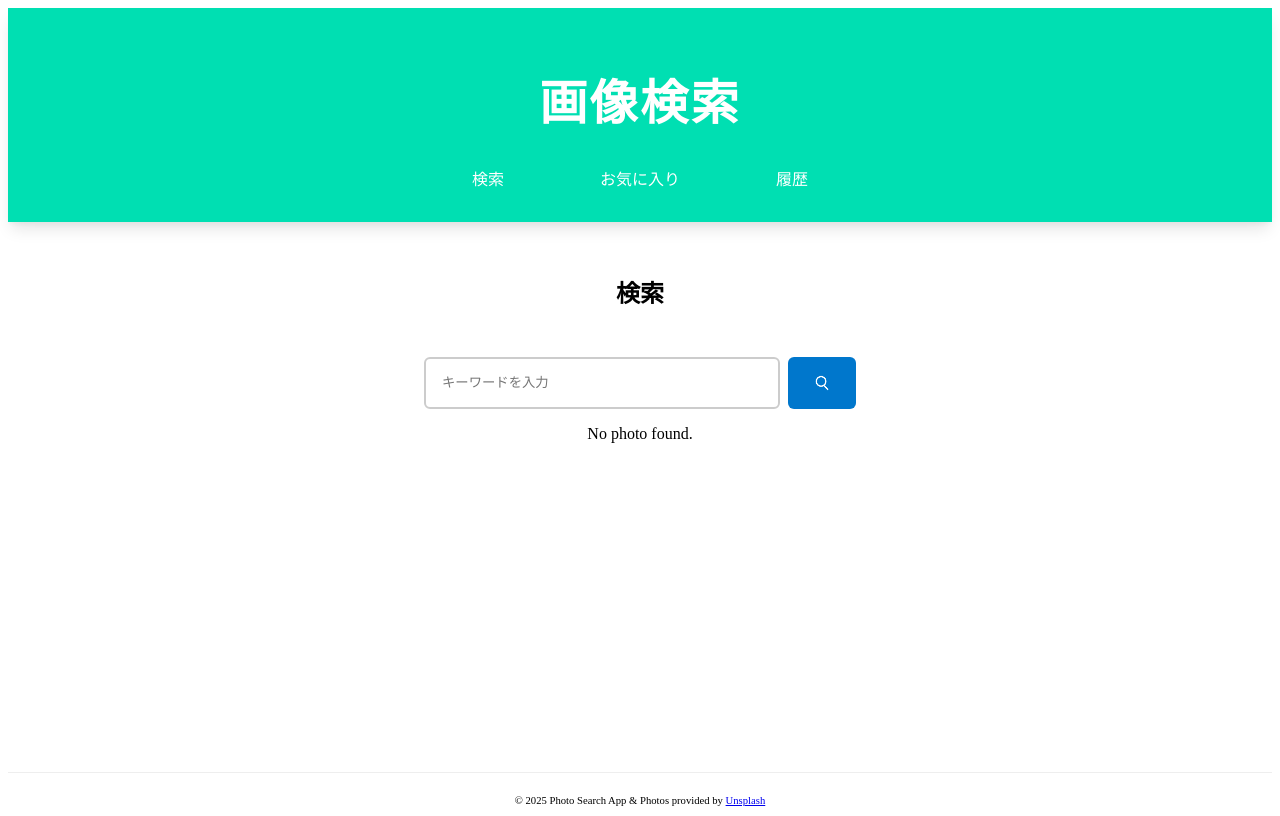
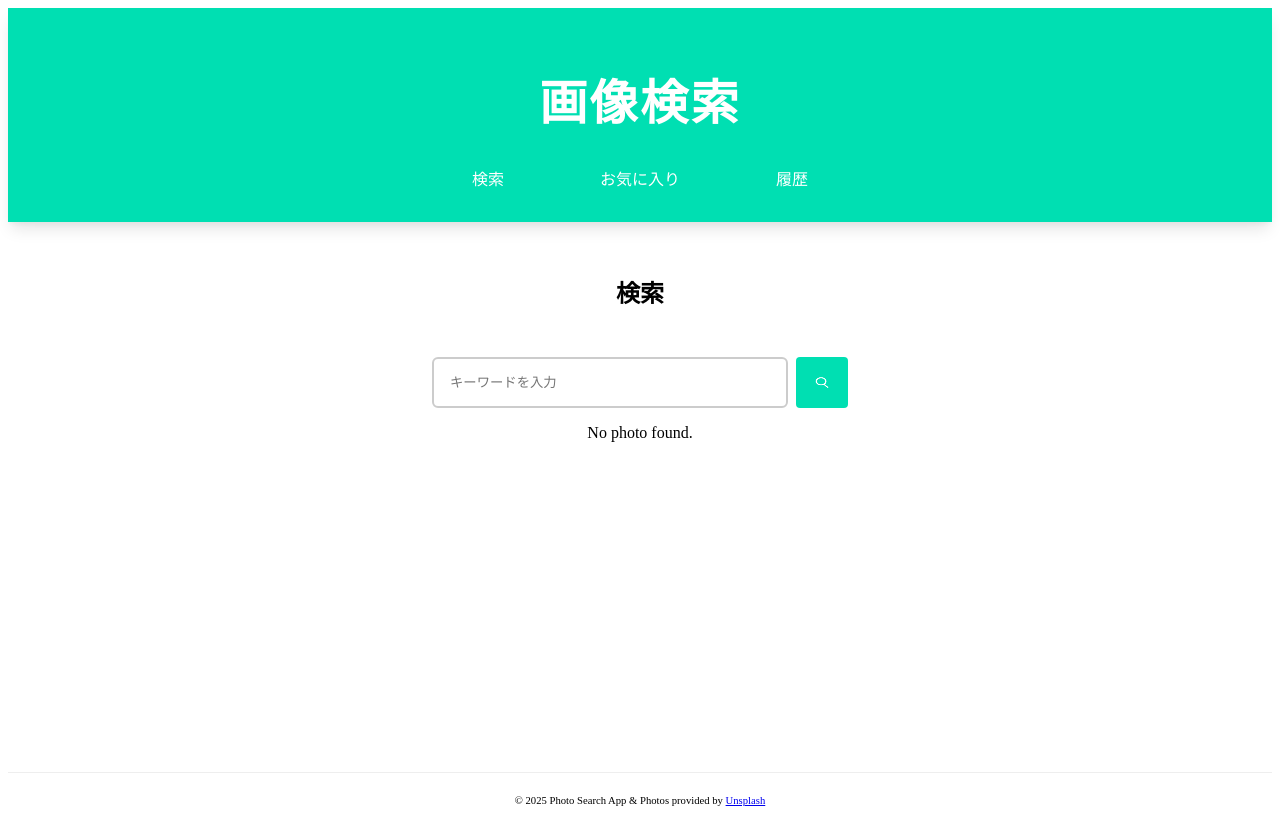
Before and after one commit to Siraisi0321/Second_term_seminar_React2, a React (Vite) app: page / in a window 1280 px wide. Built offline with nearby package versions, Linux system fonts and the light colour scheme.

Commit message:
siraisi0120

```diff
--- a/src/App.css
+++ b/src/App.css
@@ -72,6 +72,21 @@ input[type="text"] {
   border-radius: 6px;
 }
 
+
+button {
+  padding: 6px 16px;
+  background-color: #00dfb2;
+  color: white;
+  border: none;
+  border-radius: 4px;
+  cursor: pointer;
+  white-space: nowrap; /* ボタン内の改行を防ぐ */
+}
+
+button:hover {
+  background-color: #00ad8a;
+}
+/*
 button {
   padding: 1rem 1.5rem;
   background-color: #0077cc;
@@ -83,4 +98,4 @@ button {
 
 button:hover {
   background-color: #015692;
-}
+}*/
--- a/src/components/pages/DetailPage.jsx
+++ b/src/components/pages/DetailPage.jsx
@@ -3,6 +3,7 @@
 import React, { useState, useEffect } from "react";
 import { useParams } from "react-router-dom";
 import LoadingSpinner from "./LoadingSpinner.jsx"; // Assuming path
+import "./Favorites.css";
 
 const DetailPage = ({ favoriteIds, toggleFavorite }) => {
   const { id } = useParams(); // URLからIDを取得
@@ -62,14 +63,14 @@ const DetailPage = ({ favoriteIds, toggleFavorite }) => {
         <span className="font-semibold">いいね数:</span> {photoDetail.likes}
       </p>
       {/* ★ お気に入りボタンのプレースホルダー */}
+
       <button
         onClick={() => toggleFavorite(id)}
-        className={`px-4 py-2 rounded transition ${isFavorited
-          ? 'bg-yellow-500 text-white hover:bg-yellow-600'
-          : 'bg-gray-200 text-gray-700 hover:bg-gray-300'
-          }`}
+        className={`fav-button ${isFavorited ? "active" : ""}`}
+        style={{ marginTop: '10px' }}
       >
-        {isFavorited ? '★ お気に入り解除' : '☆ お気に入りに追加'}
+        <span className="icon">{isFavorited ? "★" : "★"}</span>
+        {isFavorited ? "解除" : "追加"}
       </button>
     </div>
   );
--- a/src/components/pages/Favorites.css
+++ b/src/components/pages/Favorites.css
@@ -2,27 +2,29 @@
   display: inline-flex;
   align-items: center;
   gap: 8px;
-  padding: 7px 20px;
+  padding: 2px 25px;
   border-radius: 25px; /* 丸みをつけてモダンに */
-  border: 2px solid #ff4b5c;
-  background-color: white;
-  color: #ff4b5c;
+  border: 2px solid #fff01f;
+  background-color: #fff200;
+  color: white;
   font-weight: bold;
   cursor: pointer;
   transition: all 0.5s ease;
   margin-bottom: 20px;
+  font-size: 1.3rem;
 }
 
 .fav-button:hover {
   transform: translateY(-2px); /* 浮き上がるアニメーション */
   box-shadow: 0 4px 12px rgba(255, 75, 92, 0.2);
+  background-color: #fff200;
 }
 
 .fav-button.active {
-  background-color: #ff4b5c;
-  color: white;
+  background-color: white;
+  color: #fff200;
 }
 
 .fav-button .icon {
-  font-size: 1.2rem;
+  font-size: 1.7rem;
 }
--- a/src/components/pages/Favorites.jsx
+++ b/src/components/pages/Favorites.jsx
@@ -65,7 +65,7 @@ const Favorite = ({ favoriteIds, toggleFavorite }) => {
                                     className={`fav-button ${isCurrentFavorited ? "active" : ""}`}
                                     style={{ marginTop: '10px' }}
                                 >
-                                    <span className="icon">{isCurrentFavorited ? "❤️" : "🤍"}</span>
+                                    <span className="icon">{isCurrentFavorited ? "★" : "★"}</span>
                                     {isCurrentFavorited ? "解除" : "追加"}
                                 </button>
                             </div>
--- a/src/components/pages/Form.css
+++ b/src/components/pages/Form.css
@@ -1,6 +1,6 @@
 .search-icon {
   width: 20px;
-  height: 20px;
+  height: 15px;
   filter: brightness(0) invert(1);
   vertical-align: middle;
 }
```
